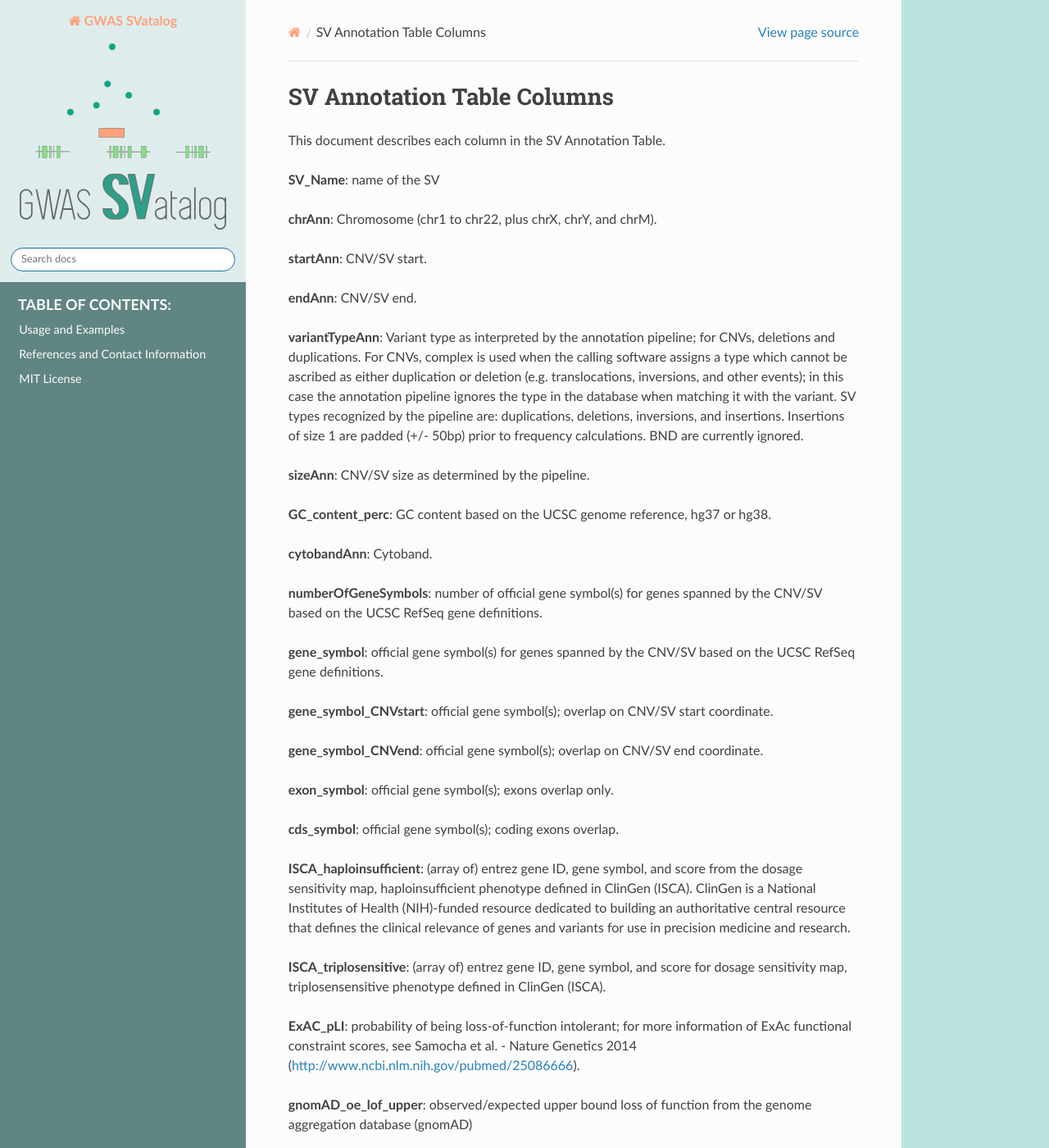
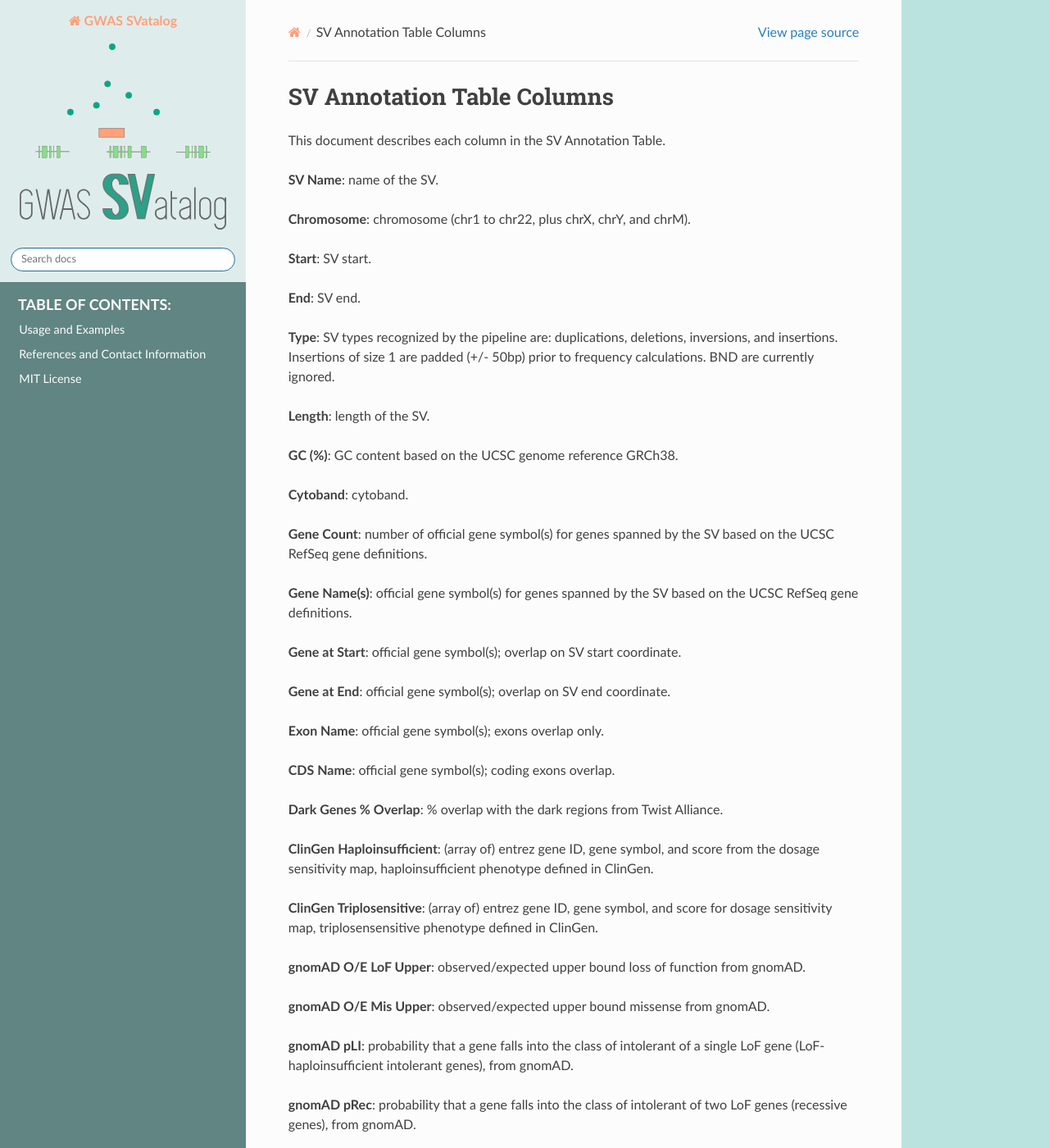
Before and after one commit to shalvichirmade/gwas-svatalog-docs, a Sphinx documentation site: the page built from source/annotation.rst, in a window 1280 px wide and 1400 px high. Shown: the whole window at 82% size. Built offline with Sphinx 7.4.7 and the Read the Docs theme 2.0.0, drawn with Linux system fonts in a browser that asks for light colours; some of the changed text lies outside the part shown.

Commit message:
update sv anno table columns

```diff
--- a/source/annotation.rst
+++ b/source/annotation.rst
@@ -3,68 +3,88 @@ SV Annotation Table Columns
 
 This document describes each column in the SV Annotation Table.
 
-**SV_Name**: name of the SV
+**SV Name**: name of the SV.
 
-**chrAnn**: Chromosome (chr1 to chr22, plus chrX, chrY, and chrM).
+**Chromosome**: chromosome (chr1 to chr22, plus chrX, chrY, and chrM).
 
-**startAnn**: CNV/SV start.
+**Start**: SV start.
 
-**endAnn**: CNV/SV end.
+**End**: SV end.
 
-**variantTypeAnn**: Variant type as interpreted by the annotation pipeline; for CNVs, deletions and duplications. For CNVs, complex is used when the calling software assigns a type which cannot be ascribed as either duplication or deletion (e.g. translocations, inversions, and other events); in this case the annotation pipeline ignores the type in the database when matching it with the variant. SV types recognized by the pipeline are: duplications, deletions, inversions, and insertions. Insertions of size 1 are padded (+/- 50bp) prior to frequency calculations. BND are currently ignored.
+**Type**: SV types recognized by the pipeline are: duplications, deletions, inversions, and insertions. Insertions of size 1 are padded (+/- 50bp) prior to frequency calculations. BND are currently ignored.
 
-**sizeAnn**: CNV/SV size as determined by the pipeline.
+**Length**: length of the SV.
 
-**GC_content_perc**: GC content based on the UCSC genome reference, hg37 or hg38.
+**GC (%)**: GC content based on the UCSC genome reference GRCh38.
 
-**cytobandAnn**: Cytoband.
+**Cytoband**: cytoband.
 
-**numberOfGeneSymbols**: number of official gene symbol(s) for genes spanned by the CNV/SV based on the UCSC RefSeq gene definitions.
+**Gene Count**: number of official gene symbol(s) for genes spanned by the SV based on the UCSC RefSeq gene definitions.
 
-**gene_symbol**: official gene symbol(s) for genes spanned by the CNV/SV based on the UCSC RefSeq gene definitions.
+**Gene Name(s)**: official gene symbol(s) for genes spanned by the SV based on the UCSC RefSeq gene definitions.
 
-**gene_symbol_CNVstart**: official gene symbol(s); overlap on CNV/SV start coordinate.
+**Gene at Start**: official gene symbol(s); overlap on SV start coordinate.
 
-**gene_symbol_CNVend**: official gene symbol(s); overlap on CNV/SV end coordinate.
+**Gene at End**: official gene symbol(s); overlap on SV end coordinate.
 
-**exon_symbol**: official gene symbol(s); exons overlap only.
+**Exon Name**: official gene symbol(s); exons overlap only.
 
-**cds_symbol**: official gene symbol(s); coding exons overlap.
+**CDS Name**: official gene symbol(s); coding exons overlap.
 
-**ISCA_haploinsufficient**: (array of) entrez gene ID, gene symbol, and score from the dosage sensitivity map, haploinsufficient phenotype defined in ClinGen (ISCA). ClinGen is a National Institutes of Health (NIH)-funded resource dedicated to building an authoritative central resource that defines the clinical relevance of genes and variants for use in precision medicine and research.
+**Dark Genes % Overlap**: % overlap with the dark regions from Twist Alliance.
 
-**ISCA_triplosensitive**: (array of) entrez gene ID, gene symbol, and score for dosage sensitivity map, triplosensensitive phenotype defined in ClinGen (ISCA).
+**ClinGen Haploinsufficient**: (array of) entrez gene ID, gene symbol, and score from the dosage sensitivity map, haploinsufficient phenotype defined in ClinGen.
 
-**ExAC_pLI**: probability of being loss-of-function intolerant; for more information of ExAc functional constraint scores, see Samocha et al. - Nature Genetics 2014 (http://www.ncbi.nlm.nih.gov/pubmed/25086666).
+**ClinGen Triplosensitive**: (array of) entrez gene ID, gene symbol, and score for dosage sensitivity map, triplosensensitive phenotype defined in ClinGen.
 
-**gnomAD_oe_lof_upper**: observed/expected upper bound loss of function from the genome aggregation database (gnomAD)
+**gnomAD O/E LoF Upper**: observed/expected upper bound loss of function from gnomAD.
 
-**gnomAD_oe_mis_upper**: observed/expected upper bound missense from the genome aggregation database (gnomAD)
+**gnomAD O/E Mis Upper**: observed/expected upper bound missense from gnomAD.
 
-**gnomAD_pLI**: probability that a gene falls into the class of intollerant of a single LoF gene (LoF- haploinsufficient intolerant genes), from the genome aggregation database (gnomAD)
+**gnomAD pLI**: probability that a gene falls into the class of intolerant of a single LoF gene (LoF- haploinsufficient intolerant genes), from gnomAD.
 
-**gnomAD_pRec**: probability that a gene falls into the class of intolerant of two LoF genes (recessive genes), from the genome aggregation database (gnomAD)
+**gnomAD pRec**: probability that a gene falls into the class of intolerant of two LoF genes (recessive genes), from gnomAD.
 
-**repeatMasker_percOverlap**: percent overlap with repeat regions (RepeatMasker annotation from UCSC).
+**Repeat % Overlap**: percent overlap with repeat regions (RepeatMasker annotation from UCSC).
 
-**dirtyRegion_percOverlap**: percent overlap with gaps (including centromeres and telomeres), and segmental duplications.
+**Dirty Region % Overlap**: percent overlap with gaps (including centromeres and telomeres), and segmental duplications
 
-**chrRegion**: telomere/centromere tag.
+**Chromosome Region**: telomere/centromere tag.
 
 **CGD**: (array of) entrez gene ID, gene symbol, disease name(s), and inheritance found in the Clinical Genomics Database; it is compiled by curators and maintained by the NHGRI (National Human Genome Research Institute); for every gene in the database, the CGD provides a list of one or more genetic disorders and a mode of inheritance (AD, AR, AD/AR, XL, more complex modes); since the CGD mode of inheritance is directly added by a curator and is tied to specific genetic disorder(s), it could be considered more accurate than the mode of inheritance for top-level HPO phenotypes.
 
-**OMIM_MorbidMap**: (array of) entrez gene ID, gene symbol, and disorder/disease name(s) found in OMIM.
+**OMIM Pheno**: (array of) entrez gene ID, gene symbol, and disorder/disease name(s), with their respective inheritance modes coded as “i:”, found in OMIM.
 
-**ISCA_region**: Genomic disease region from ClinGen (ISCA).
+**OMIM Inh**: list of all the inheritance modes for OMIM phenotypes:
+            autosomal dominant: AD
+            autosomal recessive: AR
+            Multifactorial: MF
+            Y-linked: YL
+            X-linked: dominant XD
+            X-linked: recessive XR
+            X-linked: XL
+            digenic recessive: DR
+            mitochondrial: MT
+            somatic mutation: SMu
+            somatic mosaicism: SMo
+            inherited chromosomal imbalance: ICI
 
-**decipher_region**: Genomic disease region from Decipher; the DatabasE of genomiC varIation and Phenotype in Humans using Ensembl Resources is an interactive web-based database which incorporates a suite of tools designed to aid the interpretation of genomic variants. For more information, see: https://decipher.sanger.ac.uk/.
+**ClinGen Region**: Genomic disease region from ClinGen.
 
-**gnomAD_commonSV**: % overlap with the common (greater than 1%) features in the structural variants genome aggregation database (gnomAD)
+**Decipher Region**: Genomic disease region from Decipher; the DatabasE of genomiC varIation and Phenotype in Humans using Ensembl Resources is an interactive web-based database which incorporates a suite of tools designed to aid the interpretation of genomic variants. For more information, see: https://decipher.sanger.ac.uk/.
 
-**gnomAD_rareSV**: % overlap with the rare (less than or equal to 1%) features in the structural variants genome aggregation database (gnomAD)
+**ClinVar VarID**: ClinVar identifier.
 
-**DGV_50percRecipOverlap**: % length covered by merged variants in DGV, restricted to those with at least 50% reciprocal overlap.
+**gnomAD AF Max 90% RO**: highest allele frequencies among the subpopulation reported by gnomAD, with at least 90% reciprocal overlap.
 
-**DGV_commonPerc**: % overlap with CNVs with a frequency higher than 1% in DGV.
+**gnomAD Population AF Max 90% RO**: subpopulation with the highest allele frequencies reported by gnomAD, with at least 90% reciprocal overlap.
 
-**pacBioPercFreq_90percRecipOverlap**: frequency based on internal database – unrelated 18 samples called by pbsv 2.6.2, with at least 90% reciprocal overlap, matched by variant type; the type is ignored when complex.
+**gnomAD Hom/Ref Frequency 90% RO**: homozygous reference genotype frequency reported by gnomAD, with at least 90% reciprocal overlap.
+
+**gnomAD Het Frequency 90% RO**: heterozygous genotype frequency reported by gnomAD, with at least 90% reciprocal overlap.
+
+**gnomAD Hom/Alt Frequency 90% RO**: homozygous alternate genotype frequency reported by gnomAD, with at least 90% reciprocal overlap.
+
+**DGV % Overlap**: % length of SV overlapped by DGV region(s) (no cutoff used). The Database of Genomic Variants provides a comprehensive summary of structural variation in the human genome. For more information: http://dgv.tcag.ca/dgv. The DGV coordinates were lifted over to obtain the corresponding intervals in the GRCh38 reference genome.
+
+**DGV 50% RO**: % length covered by merged variants in DGV, restricted to those with at least 50% reciprocal overlap.
```
